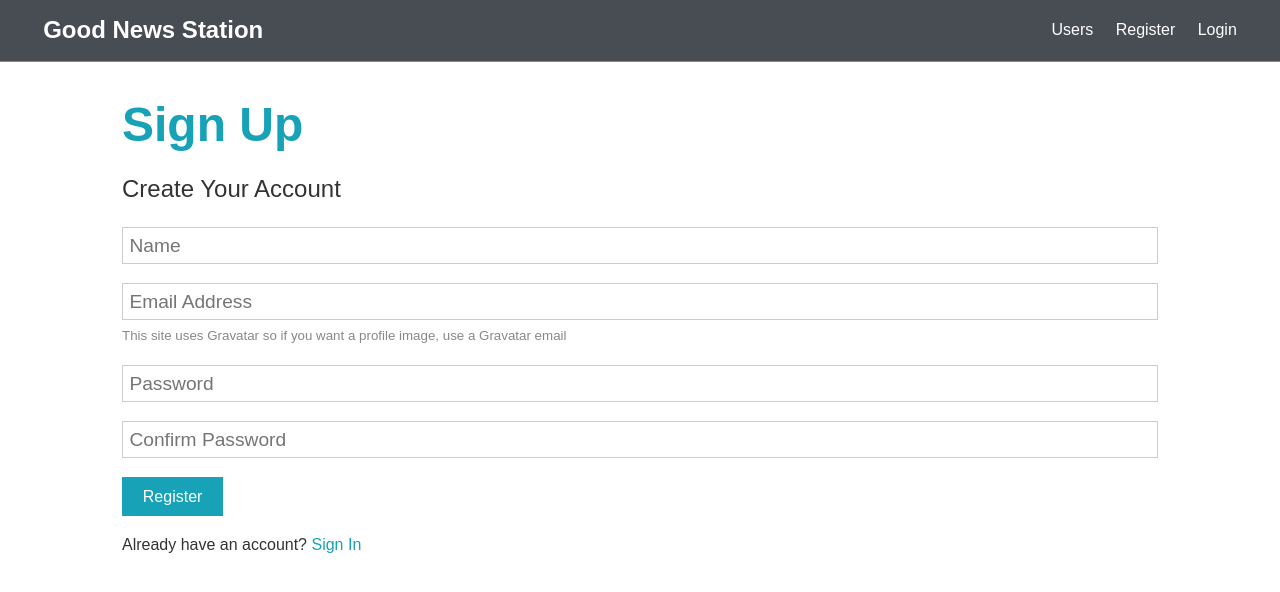
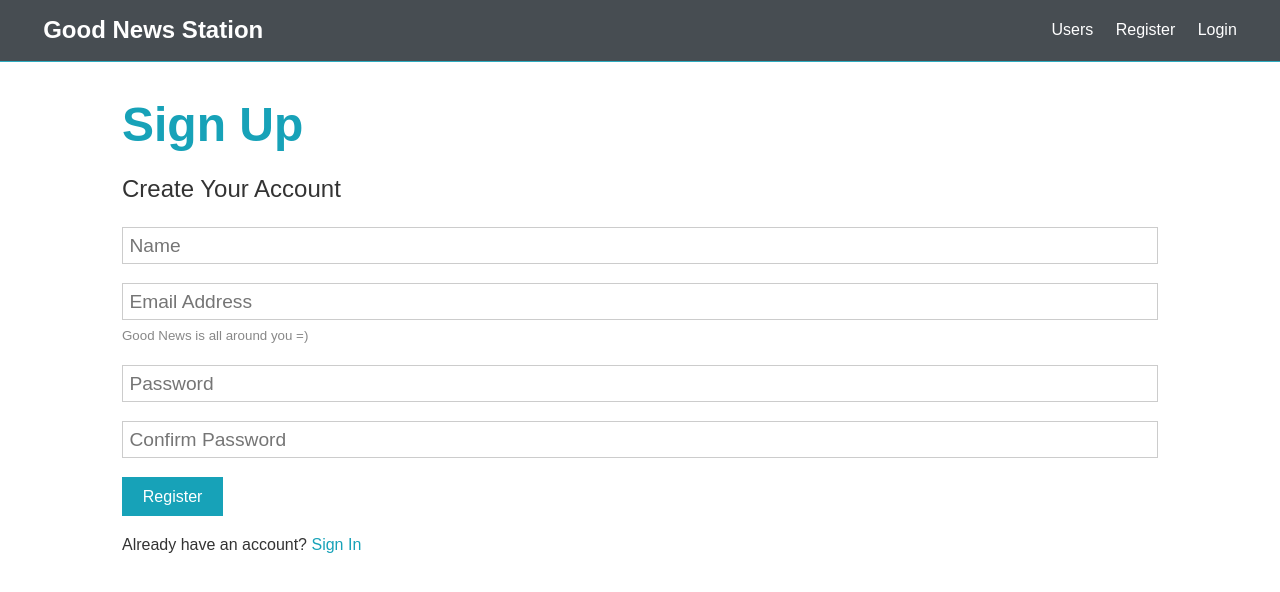
Before and after one commit to bethel-school-of-technology/Good-News-Station-Frontend, a React (Create React App) app: page /register in a window 1280 px wide. Shown: the top 592 px of the page. Built offline with nearby package versions, Linux system fonts and the light colour scheme; no server answers.

Commit message:
Changed wording under email box

```diff
--- a/src/components/auth/Register.js
+++ b/src/components/auth/Register.js
@@ -56,8 +56,7 @@ const Register = ({ setAlert, register, isAuthenticated }) => {
             onChange={e => onChange(e)}
           />
           <small className='form-text'>
-            This site uses Gravatar so if you want a profile image, use a
-            Gravatar email
+            Good News is all around you =)
           </small>
         </div>
         <div className='form-group'>
```
